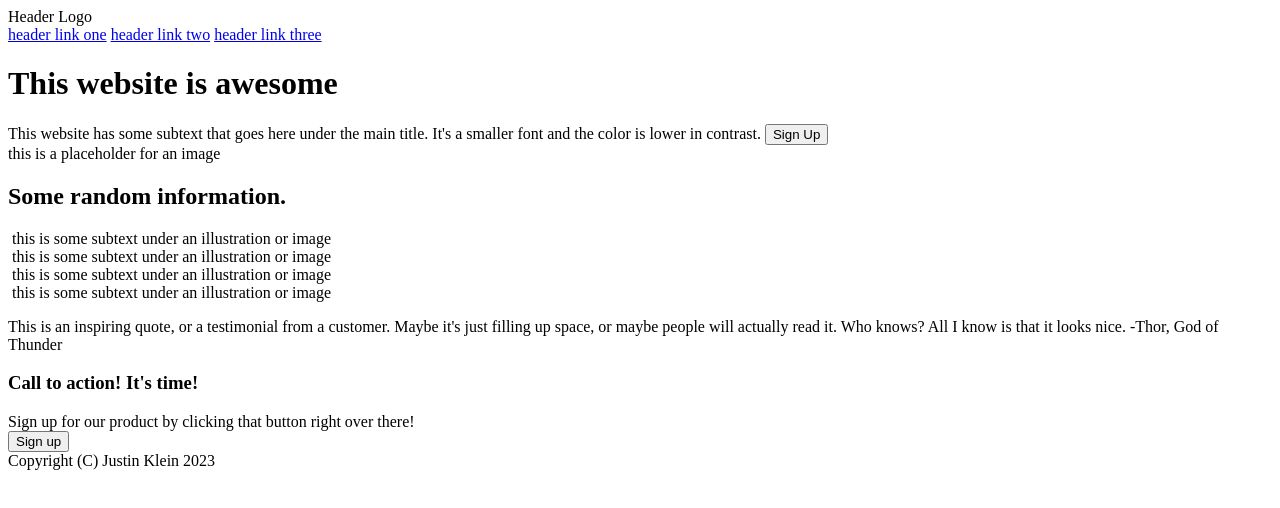
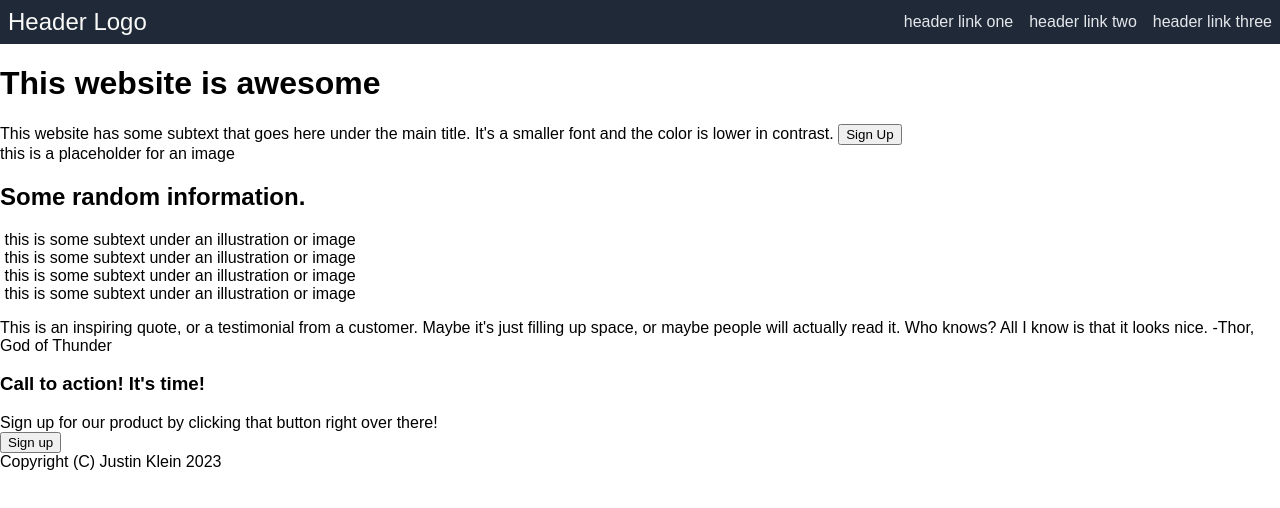
Before and after one commit to optimusklein357/odin-landing-page, a plain HTML site: page index.html in a window 1280 px wide. Drawn offline with Linux system fonts and the light colour scheme.

Commit message:
add html classes and create CSS header styles

```diff
--- a/index.html
+++ b/index.html
@@ -6,6 +6,7 @@
     <meta http-equiv="X-UA-Compatible" content="IE=edge">
     <meta name="viewport" content="width=device-width, initial-scale=1.0">
     <title>Document</title>
+    <link rel="stylesheet" href="./styles.css">
 </head>
 
 
@@ -22,7 +23,8 @@
     </header>
 
     <main>
-        <div>
+
+        <div class="hero">
             <div>
                 <h1>This website is awesome</h1>
                 This website has some subtext that goes here under the main title. It's a smaller font and the color is lower in contrast.
@@ -32,7 +34,8 @@
                 this is a placeholder for an image
             </div>
         </div>
-        <div>
+
+        <div class="cards">
             <h2>Some random information.</h2>
             <div>
                 <div class="card">
@@ -53,16 +56,19 @@
                 </div>
             </div>
         </div>
-        <div>
+
+        <div class="quote">
             <p>This is an inspiring quote, or a testimonial from a customer. Maybe it's just filling up space, or maybe people will actually read it. Who knows? All I know is that it looks nice. <span>-Thor, God of Thunder</span></p>
         </div>
-        <div>
+
+        <div class="cta">
             <div>
                 <h3>Call to action! It's time!</h3>
                 Sign up for our product by clicking that button right over there!
             </div>
             <button>Sign up</button>
         </div>
+
     </main>
 
     <footer>
--- a/styles.css
+++ b/styles.css
@@ -0,0 +1,35 @@
+*, html {
+    box-sizing: border-box;
+    font-family: Arial, Helvetica, sans-serif;
+}
+
+body {
+    display: flex;
+    flex-direction: column;
+    padding: 0;
+    margin: 0;
+}
+
+header {
+    background-color: #1f2937;
+    display: flex;
+    justify-content: space-between;
+    align-items: center;
+    margin: 0;
+    padding: 8px;
+}
+
+header .logo {
+    font-size: 24px;
+    color: #f9faf8;
+}
+
+header nav {
+    display: flex;
+    gap: 16px;
+}
+
+header a {
+    color: #e5e7eb;
+    text-decoration: none;
+}
```
